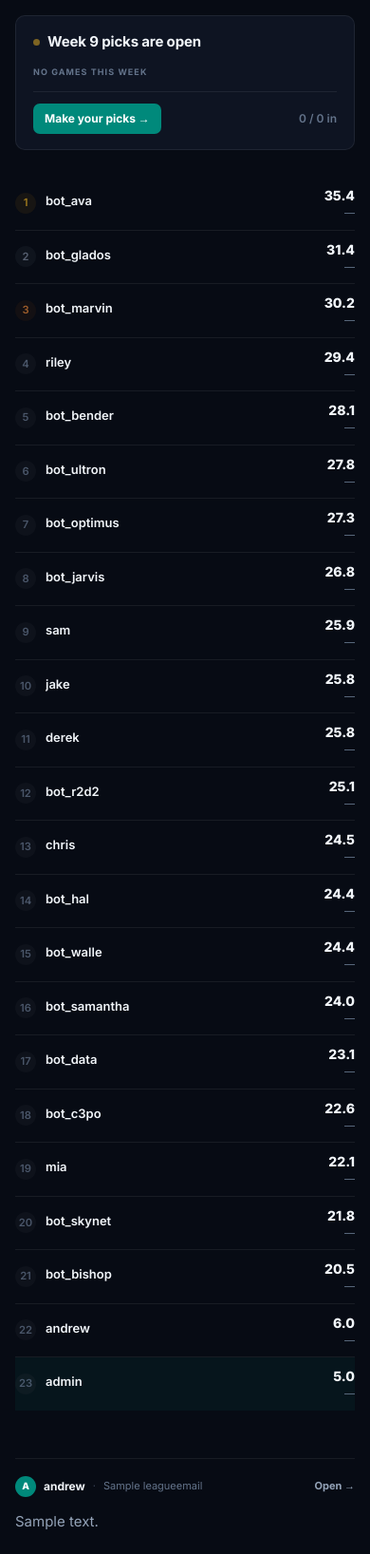
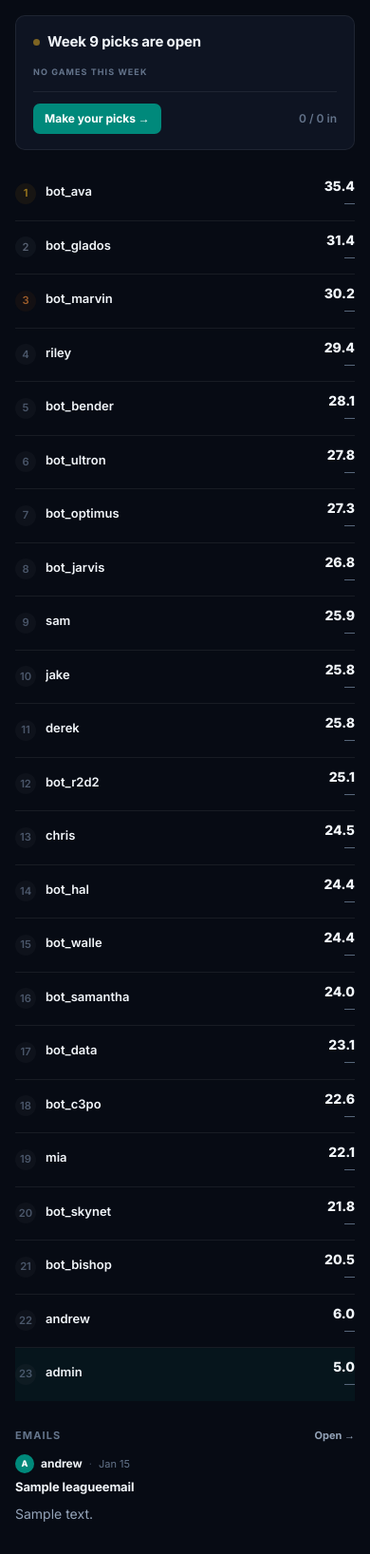
Before and after one commit to andrew23967/putnambowl2, a Django app: page /home/ in a window 390 px wide. Shown: the part 53-1689 px from the top of the page at 95% size. Before the commit the page ends 1663 px from the top, so only its background shows below. Run offline with Django 5.2, Linux system fonts and the light colour scheme; a user stored in the database is signed in; data comes from the database, SQL or seed files in the repository; tables that the repository leaves empty hold one stand-in row (values such as "Sample post"); some libraries are stand-ins or nearby versions.

Commit message:
Rebuild home: week card over the standings, whole feed on the right
The podium is gone. The week card moves to the top of the left column with the
standings under it, and the right column now carries every message in the feed
rather than only the newest.

Both columns scroll inside their own box, sharing the leaderboard's custom
scrollbar, so the page stays exactly one screen tall on desktop and tablet. On a
phone both become plain flow and the page scrolls, ordered card, standings,
emails — longest last so it never pushes the table off screen.

home() now passes the full feed instead of a single latest_email, and the
leaderboard's re-render markup was corrected to match the server-rendered
wrapper, which is no longer a space-between flex column.

Co-Authored-By: Claude Opus 5 <noreply@anthropic.com>

```diff
--- a/main/views.py
+++ b/main/views.py
@@ -167,7 +167,9 @@ def home(request):
         Pick.objects.filter(user=request.user, game__in=games).select_related('game')
     )
 
-    feed = _email_feed(limit=2)
+    # The whole feed: the home page shows every message in a scrolling column, so
+    # there is nothing to trim to.
+    feed = _email_feed()
     countdown = _countdown(settings, games)
 
     return render(request, 'main/home.html', {
@@ -176,8 +178,8 @@ def home(request):
         'leaderboard': leaderboard,
         'leaderboard_json': json.dumps(leaderboard),
         'settings': settings,
-        'latest_email': feed[0] if feed else None,
-        'email_count': LeagueEmail.objects.filter(published=True).count(),
+        'emails': feed,
+        'email_count': len(feed),
         'total_games': len(games),
         'picks_made': len(my_picks),
         'my_correct': sum(1 for p in my_picks if p.is_correct),
--- a/templates/main/home.html
+++ b/templates/main/home.html
@@ -3,20 +3,6 @@
 
 {% block extra_head %}
 <style>
-  /* ── Podium ── */
-  .podium-wrap { display:flex;align-items:flex-end;justify-content:center;gap:8px;padding:8px 0 0; }
-  .pod { display:flex;flex-direction:column;align-items:center; }
-  .pod-block { border-radius:10px 10px 0 0;display:flex;align-items:center;justify-content:center;font-weight:900;color:rgba(255,255,255,.5); }
-  .pod-1 .pod-block { background:linear-gradient(160deg,rgba(245,158,11,.2),rgba(217,119,6,.1));border-top:1px solid rgba(245,158,11,.25);border-left:1px solid rgba(245,158,11,.15);border-right:1px solid rgba(245,158,11,.15);width:100px;height:44px;font-size:1.2rem; }
-  .pod-2 .pod-block { background:rgba(255,255,255,.04);border-top:1px solid rgba(255,255,255,.08);border-left:1px solid rgba(255,255,255,.06);border-right:1px solid rgba(255,255,255,.06);width:86px;height:28px;font-size:.95rem; }
-  .pod-3 .pod-block { background:rgba(255,255,255,.025);border-top:1px solid rgba(255,255,255,.05);border-left:1px solid rgba(255,255,255,.04);border-right:1px solid rgba(255,255,255,.04);width:80px;height:16px;font-size:.8rem; }
-  .pod-avatar { width:30px;height:30px;border-radius:50%;display:flex;align-items:center;justify-content:center;font-weight:800;font-size:.8rem;color:#fff;margin-bottom:4px; }
-  .pod-1 .pod-avatar { width:36px;height:36px;font-size:.95rem; }
-
-  @keyframes podRise { from{transform:translateY(20px);opacity:0} to{transform:translateY(0);opacity:1} }
-  .pod { animation:podRise .45s ease both; }
-  .pod:nth-child(1){animation-delay:.15s} .pod:nth-child(2){animation-delay:.05s} .pod:nth-child(3){animation-delay:0s}
-
   /* ── Leaderboard rows ── */
   .lb-row { display:flex;align-items:center;gap:10px;padding:6px 8px 6px 0;border-bottom:1px solid var(--border);transition:background .12s; }
   .lb-row:last-child { border-bottom:none; }
@@ -64,33 +50,40 @@
   .pk-card-timer { margin-top:13px; }
   .pk-card-timer .timer-wrap { margin-bottom:0; }
 
-  /* ── PutnamBot recap ──
-     Always on the page now. Before, it only appeared in the gap before picks
-     were published, so the week's write-up vanished the moment it mattered. */
-  /* flex:1 so it takes the column's leftover height. Without it the block sized
-     to its content and 48-81px pooled uselessly underneath while the text above
-     was being clipped. */
-  .recap { flex:1;margin-top:22px;padding-top:18px;border-top:1px solid var(--border);display:flex;flex-direction:column;min-height:0; }
-  .recap-head { display:flex;align-items:center;gap:8px;margin-bottom:12px;flex-shrink:0; }
-  .recap-avatar {
-    width:22px;height:22px;border-radius:50%;background:var(--fill-2);
-    display:flex;align-items:center;justify-content:center;font-size:.7rem;flex-shrink:0;
+  /* ── Emails column ──
+     The whole feed, not just the newest, scrolling inside its own box so the
+     page stays exactly one screen tall. */
+  .em-head { display:flex;align-items:baseline;gap:8px;margin-bottom:12px;flex-shrink:0; }
+  .em-head-title { font-size:.6875rem;font-weight:700;color:var(--muted);text-transform:uppercase;letter-spacing:.1em;margin:0; }
+  .em-head-link {
+    margin-left:auto;white-space:nowrap;text-decoration:none;
+    font-size:.6875rem;font-weight:700;color:var(--muted2);transition:color .14s ease;
   }
-  .recap-avatar-person { background:var(--accent);color:var(--on-accent);font-weight:800;font-size:.625rem; }
-  .recap-label { overflow:hidden;text-overflow:ellipsis;white-space:nowrap;min-width:0; }
-  .recap-name { font-size:.75rem;font-weight:700;color:var(--text); }
-  .recap-dot { font-size:.6875rem;color:var(--muted);opacity:.6; }
-  .recap-label { font-size:.6875rem;color:var(--muted); }
-  /* Pushed to the right of the byline row, so the header doubles as the way in
-     to the archive without spending a whole row on a link. */
-  .recap-all {
-    margin-left:auto;flex-shrink:0;white-space:nowrap;text-decoration:none;
-    font-size:.6875rem;font-weight:700;color:var(--muted2);
-    transition:color .14s ease;
+  .em-head-link:hover { color:var(--text);text-decoration:underline; }
+
+  .em-item { padding:14px 0;border-top:1px solid var(--border); }
+  .em-item:first-child { padding-top:0;border-top:none; }
+  .em-from { display:flex;align-items:center;gap:7px;margin-bottom:5px;flex-wrap:wrap; }
+  .em-avatar {
+    width:20px;height:20px;border-radius:50%;background:var(--fill-2);flex-shrink:0;
+    display:flex;align-items:center;justify-content:center;font-size:.65rem;
   }
-  .recap-all:hover { color:var(--text);text-decoration:underline; }
-  .recap-body { font-size:.9375rem;color:var(--muted2);line-height:1.9;flex:1;min-height:0;overflow-y:auto; }
-  .recap-empty { font-size:.8125rem;color:var(--muted);font-style:italic; }
+  .em-avatar-person { background:var(--accent);color:var(--on-accent);font-weight:800;font-size:.5625rem; }
+  .em-name { font-size:.75rem;font-weight:700;color:var(--text); }
+  .em-dot { font-size:.6875rem;color:var(--muted);opacity:.6; }
+  .em-meta { font-size:.6875rem;color:var(--muted); }
+  .em-subject { font-size:.8125rem;font-weight:700;color:var(--text);margin:0 0 6px;letter-spacing:-.01em; }
+  .em-body { font-size:.875rem;color:var(--muted2);line-height:1.75; }
+  .em-body p { margin:0 0 10px; }
+  .em-body p:last-child { margin-bottom:0; }
+  .em-empty { font-size:.8125rem;color:var(--muted);font-style:italic; }
+
+  /* Emails custom scrollbar, matching the leaderboard's. */
+  .em-scroll { scrollbar-width:none; }
+  .em-scroll::-webkit-scrollbar { display:none; }
+  #em-track { position:absolute;right:0;top:0;bottom:0;width:4px;background:rgba(255,255,255,.06);border-radius:2px;z-index:2; }
+  #em-thumb { position:absolute;left:0;width:100%;height:36px;border-radius:2px;background:var(--accent);opacity:.55;transition:opacity .15s;cursor:pointer; }
+  #em-thumb:hover { opacity:.85; }
 
   /* Preseason reminder, shown only after someone chooses "later". */
   .preseason-nudge {
@@ -106,10 +99,8 @@
   .preseason-nudge-cta { font-size:.75rem;font-weight:700;color:var(--warn);white-space:nowrap; }
 
   /* ── Light mode overrides ── */
-  [data-theme="light"] #lb-track { background: rgba(0,0,0,.07); }
-  [data-theme="light"] .pod-block { color: rgba(0,0,0,.45); }
-  [data-theme="light"] .pod-2 .pod-block { background: rgba(0,0,0,.04); border-color: rgba(0,0,0,.08); }
-  [data-theme="light"] .pod-3 .pod-block { background: rgba(0,0,0,.025); border-color: rgba(0,0,0,.05); }
+  [data-theme="light"] #lb-track,
+  [data-theme="light"] #em-track { background: rgba(0,0,0,.07); }
   [data-theme="light"] .rank-n { background: rgba(0,0,0,.04); }
 
   /* Leaderboard custom scrollbar */
@@ -139,37 +130,19 @@
     main { padding:clamp(12px,2.4vw,24px) !important; }
     .main-grid { gap:clamp(12px,2vw,24px) !important; }
     .lb-row { padding:clamp(2px,.4vw,3px) 8px clamp(2px,.4vw,3px) 0; }
-    /* Podium — scale with viewport */
-    .podium-wrap { padding:8px 0 0;gap:clamp(4px,.6vw,6px); }
-    .pod-1 .pod-block { width:clamp(54px,7.5vw,70px);height:clamp(44px,6vw,60px);font-size:clamp(.85rem,1.2vw,1.1rem); }
-    .pod-2 .pod-block { width:clamp(44px,6vw,58px);height:clamp(28px,4.5vw,42px);font-size:clamp(.72rem,1vw,.9rem); }
-    .pod-3 .pod-block { width:clamp(38px,5.5vw,52px);height:clamp(18px,3vw,28px);font-size:clamp(.62rem,.9vw,.8rem); }
-    .pod-avatar { width:clamp(26px,3.5vw,32px);height:clamp(26px,3.5vw,32px);font-size:clamp(.68rem,.85vw,.8rem); }
-    .pod-1 .pod-avatar { width:clamp(32px,4.5vw,40px);height:clamp(32px,4.5vw,40px);font-size:clamp(.82rem,1.1vw,1rem); }
   }
   @media (max-width:640px) {
-    /* Full-page scroll, single column */
+    /* Full-page scroll, single column: the card, then the standings, then the
+       emails — longest last, so it never pushes the table off the screen. */
     main { height:auto !important;display:block !important;overflow:visible !important;padding:16px !important; }
     .main-grid { display:flex !important;flex-direction:column !important;gap:28px !important; }
     .col-left, .col-right { height:auto !important;overflow:visible !important; }
-    /* Flatten the right column so its two pieces can be ordered individually
-       against the leaderboard: the week card is small and actionable so it
-       leads, the standings follow, and the recap — the longest block by far —
-       goes last rather than pushing the table off the bottom of the screen. */
-    .col-right { display:contents !important; }
-    .pk-card  { order:1 !important; }
-    .col-left { order:2 !important; }
-    .recap    { order:3 !important; }
-    /* No column height to fill once the page scrolls; let it size to its text. */
-    .recap    { flex:0 0 auto !important; }
-    /* Leaderboard — simple table, no podium or score bars */
-    .podium-wrap { display:none !important; }
-    #lb-track, #lb-thumb { display:none !important; }
-    #lb-scroll { position:static !important;overflow:visible !important; }
+    /* Both scroll boxes become plain flow; the page itself does the scrolling. */
+    #lb-track, #lb-thumb, #em-track, #em-thumb { display:none !important; }
+    #lb-scroll, #em-scroll { position:static !important;overflow:visible !important; }
+    .lb-wrap, .em-wrap { height:auto !important; }
     .score-bar { display:none !important; }
     .lb-row { padding:9px 0 !important; }
-    /* Let the recap run at full length rather than scroll in a short box. */
-    .recap-body { overflow-y:visible !important; }
   }
 </style>
 {% endblock %}
@@ -184,73 +157,11 @@
 </a>
 {% endif %}
 
-<!-- ── MAIN DASHBOARD: leaderboard | week card + Emails ── -->
+<!-- ── MAIN DASHBOARD: week card + standings | the whole Emails feed ── -->
 <div class="main-grid anim-up" style="display:grid;grid-template-columns:1fr 1.15fr;gap:40px;align-items:stretch;">
 
-  <!-- LEFT: Podium + Leaderboard -->
-  <div class="col-left" style="display:flex;flex-direction:column;">
-    <!-- Podium -->
-    <div id="home-podium-view">
-      {% if leaderboard|length >= 3 %}
-      <div class="podium-wrap" style="margin-bottom:12px;">
-        {% with p2=leaderboard.1 %}
-        <div class="pod pod-2">
-          <div class="pod-avatar" style="background:#334155;">{{ p2.username|first|upper }}</div>
-          <p style="font-size:.625rem;font-weight:600;color:var(--muted2);margin:0 0 3px;max-width:64px;text-align:center;overflow:hidden;text-overflow:ellipsis;white-space:nowrap;">{{ p2.username }}</p>
-          <p style="font-size:.8rem;font-weight:800;color:#94a3b8;margin:0 0 4px;">{{ p2.score }}</p>
-          <div class="pod-block">2</div>
-        </div>
-        {% endwith %}
-        {% with p1=leaderboard.0 %}
-        <div class="pod pod-1">
-          <div class="pod-avatar" style="background:#b45309;">{{ p1.username|first|upper }}</div>
-          <p style="font-size:.625rem;font-weight:600;color:var(--muted2);margin:0 0 2px;max-width:72px;text-align:center;overflow:hidden;text-overflow:ellipsis;white-space:nowrap;">{{ p1.username }}</p>
-          <p style="font-size:1rem;font-weight:900;color:#fbbf24;margin:0 0 5px;">{{ p1.score }}</p>
-          <div class="pod-block">1</div>
-        </div>
-        {% endwith %}
-        {% with p3=leaderboard.2 %}
-        <div class="pod pod-3">
-          <div class="pod-avatar" style="background:#431407;">{{ p3.username|first|upper }}</div>
-          <p style="font-size:.625rem;font-weight:600;color:var(--muted2);margin:0 0 3px;max-width:64px;text-align:center;overflow:hidden;text-overflow:ellipsis;white-space:nowrap;">{{ p3.username }}</p>
-          <p style="font-size:.8rem;font-weight:800;color:#fb923c;margin:0 0 4px;">{{ p3.score }}</p>
-          <div class="pod-block">3</div>
-        </div>
-        {% endwith %}
-      </div>
-      {% endif %}
-    </div><!-- end home-podium-view -->
-
-    <!-- Leaderboard always visible -->
-    <div style="flex:1;min-height:0;position:relative;">
-      <div id="lb-track"><div id="lb-thumb"></div></div>
-      <div id="lb-scroll" class="lb-scroll" style="position:absolute;left:8px;right:0;top:0;bottom:0;overflow-y:scroll;">
-      <div style="min-height:100%;display:flex;flex-direction:column;justify-content:space-between;">
-      {% for entry in leaderboard %}
-      <div class="lb-row{% if entry.username == request.user.username %} lb-row-me{% endif %}">
-        <div class="rank-badge {% if forloop.counter == 1 %}rank-1{% elif forloop.counter == 2 %}rank-2{% elif forloop.counter == 3 %}rank-3{% else %}rank-n{% endif %}">{{ forloop.counter }}</div>
-        <div style="flex:1;min-width:0;">
-          <div style="display:flex;align-items:center;gap:5px;margin-bottom:4px;">
-            <span style="font-size:.8125rem;font-weight:600;color:var(--text);overflow:hidden;text-overflow:ellipsis;white-space:nowrap;">{{ entry.username }}</span>
-            {% if entry.on_fire %}<span class="fire-indicator">🔥</span>{% endif %}
-          </div>
-          <div class="score-bar"><div class="score-bar-fill" data-pct="{{ entry.score }}"></div></div>
-        </div>
-        <div style="text-align:right;flex-shrink:0;">
-          <div style="font-size:.875rem;font-weight:800;color:var(--text);">{{ entry.score }}</div>
-          {% if entry.rank_change > 0 %}<div class="rank-up">↑{{ entry.rank_change }}</div>
-          {% elif entry.rank_change < 0 %}<div class="rank-down">↓{{ entry.rank_change_abs }}</div>
-          {% else %}<div class="rank-flat">—</div>{% endif %}
-        </div>
-      </div>
-      {% endfor %}
-      </div>{# end space-between wrapper #}
-      </div>{# end scroll wrapper #}
-    </div>{# end relative wrapper #}
-  </div><!-- end LEFT -->
-
-  <!-- RIGHT: one card for the week (clock + picks doorway), then PutnamBot -->
-  <div class="col-right" style="display:flex;flex-direction:column;min-height:0;">
+  <!-- LEFT: the week's card, then the standings underneath it -->
+  <div class="col-left" style="display:flex;flex-direction:column;min-height:0;">
 
     {% if not settings.publish %}
     <!-- Nothing to link to yet, so this one isn't a link. -->
@@ -294,34 +205,65 @@
     </a>
     {% endif %}
 
-    <!-- Newest message in the Emails feed, always shown whatever state the week
-         is in. The archive is on /emails/; this stays inline so the latest word
-         to the league is on the page you land on. -->
-    <div class="recap">
-      <div class="recap-head">
-        {% if latest_email %}
-        {% if latest_email.author and latest_email.author.profile.is_bot %}
-        <div class="recap-avatar">🤖</div>
-        {% else %}
-        <div class="recap-avatar recap-avatar-person">{{ latest_email.display_name|first|upper }}</div>
-        {% endif %}
-        <span class="recap-name">{{ latest_email.display_name }}</span>
-        <span class="recap-dot">·</span>
-        <span class="recap-label">{{ latest_email.subject }}</span>
-        {% else %}
-        <div class="recap-avatar">✉</div>
-        <span class="recap-name">Emails</span>
-        {% endif %}
-        <a href="{% url 'main:emails' %}" class="recap-all">{% if email_count > 1 %}All {{ email_count }}{% else %}Open{% endif %} →</a>
+    <!-- Standings fill whatever is left and scroll inside their own box. -->
+    <div class="lb-wrap" style="flex:1;min-height:0;position:relative;margin-top:18px;">
+      <div id="lb-track"><div id="lb-thumb"></div></div>
+      <div id="lb-scroll" class="lb-scroll" style="position:absolute;left:8px;right:0;top:0;bottom:0;overflow-y:scroll;">
+      <div>
+      {% for entry in leaderboard %}
+      <div class="lb-row{% if entry.username == request.user.username %} lb-row-me{% endif %}">
+        <div class="rank-badge {% if forloop.counter == 1 %}rank-1{% elif forloop.counter == 2 %}rank-2{% elif forloop.counter == 3 %}rank-3{% else %}rank-n{% endif %}">{{ forloop.counter }}</div>
+        <div style="flex:1;min-width:0;">
+          <div style="display:flex;align-items:center;gap:5px;margin-bottom:4px;">
+            <span style="font-size:.8125rem;font-weight:600;color:var(--text);overflow:hidden;text-overflow:ellipsis;white-space:nowrap;">{{ entry.username }}</span>
+            {% if entry.on_fire %}<span class="fire-indicator">🔥</span>{% endif %}
+          </div>
+          <div class="score-bar"><div class="score-bar-fill" data-pct="{{ entry.score }}"></div></div>
+        </div>
+        <div style="text-align:right;flex-shrink:0;">
+          <div style="font-size:.875rem;font-weight:800;color:var(--text);">{{ entry.score }}</div>
+          {% if entry.rank_change > 0 %}<div class="rank-up">↑{{ entry.rank_change }}</div>
+          {% elif entry.rank_change < 0 %}<div class="rank-down">↓{{ entry.rank_change_abs }}</div>
+          {% else %}<div class="rank-flat">—</div>{% endif %}
+        </div>
       </div>
-      {% if latest_email %}
-      <div class="recap-body">{{ latest_email.body|linebreaks }}</div>
-      {% else %}
-      <p class="recap-empty">Nothing here yet — PutnamBot files a recap once week
-        {{ settings.week }} is scored.</p>
-      {% endif %}
+      {% endfor %}
+      </div>
+      </div>{# end scroll wrapper #}
+    </div>{# end relative wrapper #}
+  </div><!-- end LEFT -->
+
+  <!-- RIGHT: every message, newest first, scrolling in its own box -->
+  <div class="col-right" style="display:flex;flex-direction:column;min-height:0;">
+    <div class="em-head">
+      <p class="em-head-title">Emails</p>
+      <a href="{% url 'main:emails' %}" class="em-head-link">Open →</a>
     </div>
 
+    <div class="em-wrap" style="flex:1;min-height:0;position:relative;">
+      <div id="em-track"><div id="em-thumb"></div></div>
+      <div id="em-scroll" class="em-scroll" style="position:absolute;left:0;right:8px;top:0;bottom:0;overflow-y:scroll;">
+      {% for msg in emails %}
+      <article class="em-item">
+        <div class="em-from">
+          {% if msg.author and msg.author.profile.is_bot %}
+          <div class="em-avatar">🤖</div>
+          {% else %}
+          <div class="em-avatar em-avatar-person">{{ msg.display_name|first|upper }}</div>
+          {% endif %}
+          <span class="em-name">{{ msg.display_name }}</span>
+          <span class="em-dot">·</span>
+          <span class="em-meta" data-utc-date="{{ msg.sent_at|date:'c' }}">{{ msg.sent_at|date:"M j" }}</span>
+        </div>
+        <p class="em-subject">{{ msg.subject }}</p>
+        <div class="em-body">{{ msg.body|linebreaks }}</div>
+      </article>
+      {% empty %}
+      <p class="em-empty">Nothing here yet — PutnamBot files a recap once week
+        {{ settings.week }} is scored.</p>
+      {% endfor %}
+      </div>{# end scroll wrapper #}
+    </div>{# end relative wrapper #}
   </div><!-- end RIGHT -->
 
 </div><!-- end main-grid -->
@@ -374,6 +316,48 @@
   });
 })();
 
+// Custom emails scrollbar — same behaviour as the leaderboard's, so the two
+// columns scroll alike and the page stays exactly one screen tall.
+(function(){
+  const scroll = document.getElementById('em-scroll');
+  const thumb  = document.getElementById('em-thumb');
+  const track  = document.getElementById('em-track');
+  if (!scroll || !thumb || !track) return;
+  const THUMB_H = 36;
+  function updateThumb() {
+    const trackH = track.clientHeight;
+    const scrollable = scroll.scrollHeight - scroll.clientHeight;
+    track.style.display = scrollable > 0 ? '' : 'none';
+    const pct = scrollable > 0 ? scroll.scrollTop / scrollable : 0;
+    thumb.style.top = Math.min(pct * (trackH - THUMB_H), trackH - THUMB_H) + 'px';
+  }
+  scroll.addEventListener('scroll', updateThumb);
+  window.addEventListener('resize', updateThumb);
+  updateThumb();
+  thumb.addEventListener('mousedown', e => {
+    e.preventDefault();
+    const startY = e.clientY;
+    const startTop = scroll.scrollTop;
+    const trackH = track.clientHeight;
+    function onMove(e) {
+      const dy = e.clientY - startY;
+      const scrollable = scroll.scrollHeight - scroll.clientHeight;
+      scroll.scrollTop = startTop + (dy / (trackH - THUMB_H)) * scrollable;
+    }
+    function onUp() {
+      document.removeEventListener('mousemove', onMove);
+      document.removeEventListener('mouseup', onUp);
+    }
+    document.addEventListener('mousemove', onMove);
+    document.addEventListener('mouseup', onUp);
+  });
+  track.addEventListener('click', e => {
+    if (e.target === thumb) return;
+    const rect = track.getBoundingClientRect();
+    scroll.scrollTop = ((e.clientY - rect.top) / rect.height) * scroll.scrollHeight;
+  });
+})();
+
 // Score bars
 (function(){
   const data = {{ leaderboard_json|safe }};
@@ -396,7 +380,7 @@ if (LOCK_PICKS) {
   setInterval(() => {
     fetch(`{% url 'main:ajax_leaderboard' %}?week=${SITE_WEEK}`)
       .then(r => r.json())
-      .then(data => { renderLeaderboard(data.entries); renderPodium(data.entries); });
+      .then(data => renderLeaderboard(data.entries));
   }, 30000);
 }
 
@@ -417,7 +401,7 @@ function renderLeaderboard(entries){
   const scroll=document.getElementById('lb-scroll');
   if(!scroll)return;
   const me='{{ request.user.username|escapejs }}';
-  let html='<div style="min-height:100%;display:flex;flex-direction:column;justify-content:space-between;">';
+  let html='<div>';
   entries.forEach((e,i)=>{
     const rank=i+1;
     const isMe=e.me||e.username===me;
@@ -452,28 +436,5 @@ function renderLeaderboard(entries){
   }
 }
 
-function renderPodium(entries){
-  const wrap=document.querySelector('.podium-wrap');
-  if(!wrap||entries.length<3)return;
-  const cfg=[
-    {cls:'pod-1',bg:'#b45309',nameSize:'.625rem',nameColor:'var(--muted2)',scoreStyle:'font-size:1rem;font-weight:900;color:#fbbf24;margin:0 0 5px;',nameMb:'2',maxW:'72px'},
-    {cls:'pod-2',bg:'#334155',nameSize:'.625rem',nameColor:'var(--muted2)',scoreStyle:'font-size:.8rem;font-weight:800;color:#94a3b8;margin:0 0 4px;',nameMb:'3',maxW:'64px'},
-    {cls:'pod-3',bg:'#431407',nameSize:'.625rem',nameColor:'var(--muted2)',scoreStyle:'font-size:.8rem;font-weight:800;color:#fb923c;margin:0 0 4px;',nameMb:'3',maxW:'64px'},
-  ];
-  const displayOrder=[1,0,2];
-  let html='';
-  displayOrder.forEach(idx=>{
-    if(idx>=entries.length)return;
-    const e=entries[idx];
-    const c=cfg[idx];
-    html+=`<div class="pod ${c.cls}">
-      <div class="pod-avatar" style="background:${c.bg};">${e.username[0].toUpperCase()}</div>
-      <p style="font-size:${c.nameSize};font-weight:600;color:${c.nameColor};margin:0 0 ${c.nameMb}px;max-width:${c.maxW};text-align:center;overflow:hidden;text-overflow:ellipsis;white-space:nowrap;">${e.username}</p>
-      <p style="${c.scoreStyle}">${e.score}</p>
-      <div class="pod-block">${idx+1}</div>
-    </div>`;
-  });
-  wrap.innerHTML=html;
-}
 </script>
 {% endblock %}
```
